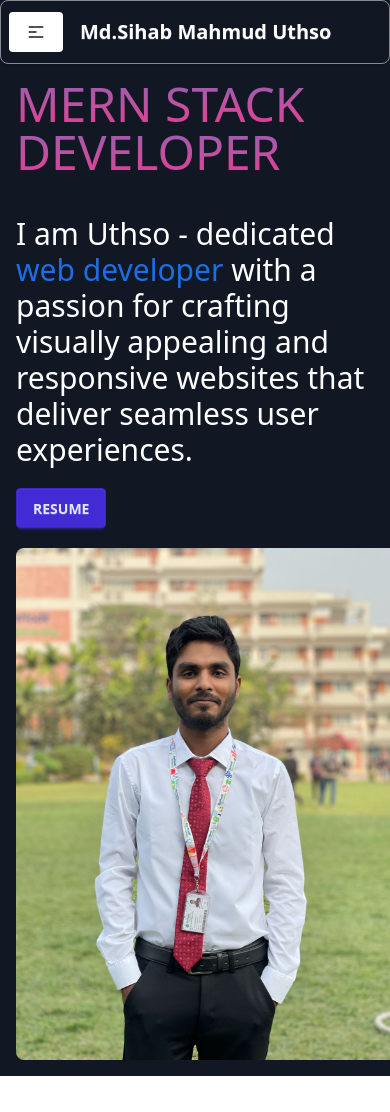
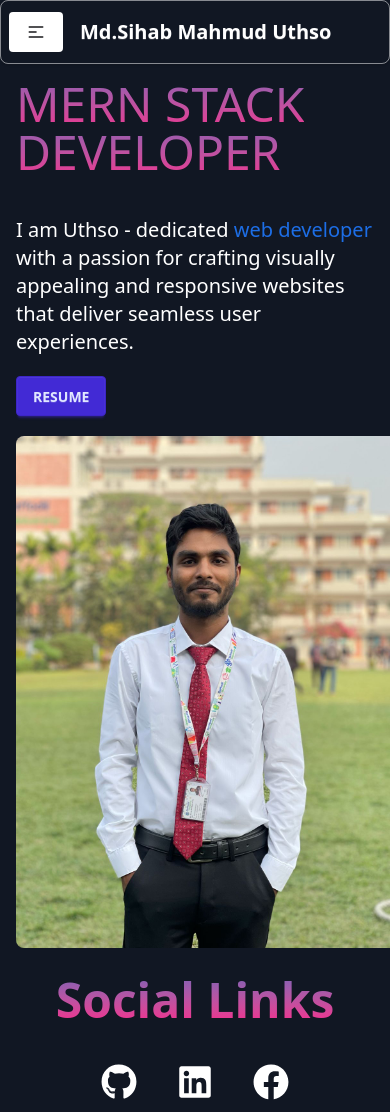
Before and after one commit to uthso297/myPortfolio, a React (Vite) app: page / in a window 390 px wide. Before the commit the page ends 1076 px from the top, so only its background shows below. Built offline with nearby package versions, Linux system fonts and the light colour scheme.

Commit message:
completed social links

```diff
--- a/package.json
+++ b/package.json
@@ -15,6 +15,7 @@
     "match-sorter": "^8.0.0",
     "react": "^19.0.0",
     "react-dom": "^19.0.0",
+    "react-icons": "^5.4.0",
     "react-router-dom": "^7.1.5",
     "sort-by": "^1.2.0",
     "tailwindcss": "^4.0.3"
--- a/src/Home/Banner/Banner.jsx
+++ b/src/Home/Banner/Banner.jsx
@@ -8,14 +8,14 @@ const Banner = () => {
                     <h1 className='text-5xl lg:text-7xl'><span className='text-transparent bg-clip-text bg-gradient-to-t from-[#f4278d] to-[#8260b4]'>MERN STACK <br /> DEVELOPER</span></h1>
 
                     <div className='space-y-5'>
-                        <p className='text-white text-3xl'>I am Uthso - dedicated <span className='text-[#1d6ee6]'>web developer</span> with a passion for crafting visually appealing and responsive websites that deliver seamless user experiences.</p>
+                        <p className='text-white lg:text-3xl text-xl'>I am Uthso - dedicated <span className='text-[#1d6ee6]'>web developer</span> with a passion for crafting visually appealing and responsive websites that deliver seamless user experiences.</p>
 
                         <button className='btn btn-primary'>RESUME</button>
                     </div>
                 </div>
 
                 <div className='md:w-1/2 mt-5 md:mt-0 md:ml-10'>
-                    <img className="md:max-w-xl max-w-sm rounded-lg object-cover" src={bannerImg} alt="Banner image showcasing Uthso" />
+                    <img className="lg:max-w-xl max-w-sm rounded-lg object-cover" src={bannerImg} alt="Banner image showcasing Uthso" />
                 </div>
             </div>
 
--- a/src/Home/Home/Home.jsx
+++ b/src/Home/Home/Home.jsx
@@ -1,10 +1,12 @@
 import Banner from "../Banner/Banner";
+import Social from "../Social/Social";
 
 
 const Home = () => {
     return (
         <div>
             <Banner></Banner>
+            <Social></Social>
         </div>
     );
 };
--- /dev/null
+++ b/src/Home/Social/Social.jsx
@@ -0,0 +1,21 @@
+import { FaFacebook, FaGithub, FaLinkedin } from "react-icons/fa";
+import { Link } from "react-router-dom";
+
+const Social = () => {
+    return (
+        <div className="bg-[#111723]">
+            <div className="md:max-w-7xl mx-auto text-white space-y-10 py-3">
+                <div>
+                    <h1 className="text-center text-5xl font-bold text-transparent bg-clip-text bg-gradient-to-t from-[#f4278d] to-[#8260b4]">Social Links</h1>
+                </div>
+                <div className="text-4xl flex items-center justify-center gap-10">
+                    <Link to="https://github.com/uthso297"><FaGithub /></Link>
+                    <Link to="https://www.linkedin.com/in/md-sihab-mahmud-uthso-147651317"><FaLinkedin></FaLinkedin></Link>
+                    <Link to="https://www.facebook.com/profile.php?id=61554984268601"><FaFacebook></FaFacebook></Link>
+                </div>
+            </div>
+        </div>
+    );
+};
+
+export default Social;
```
Also changed, not shown: 1 other file (tests, documents, lock files or other folders).
